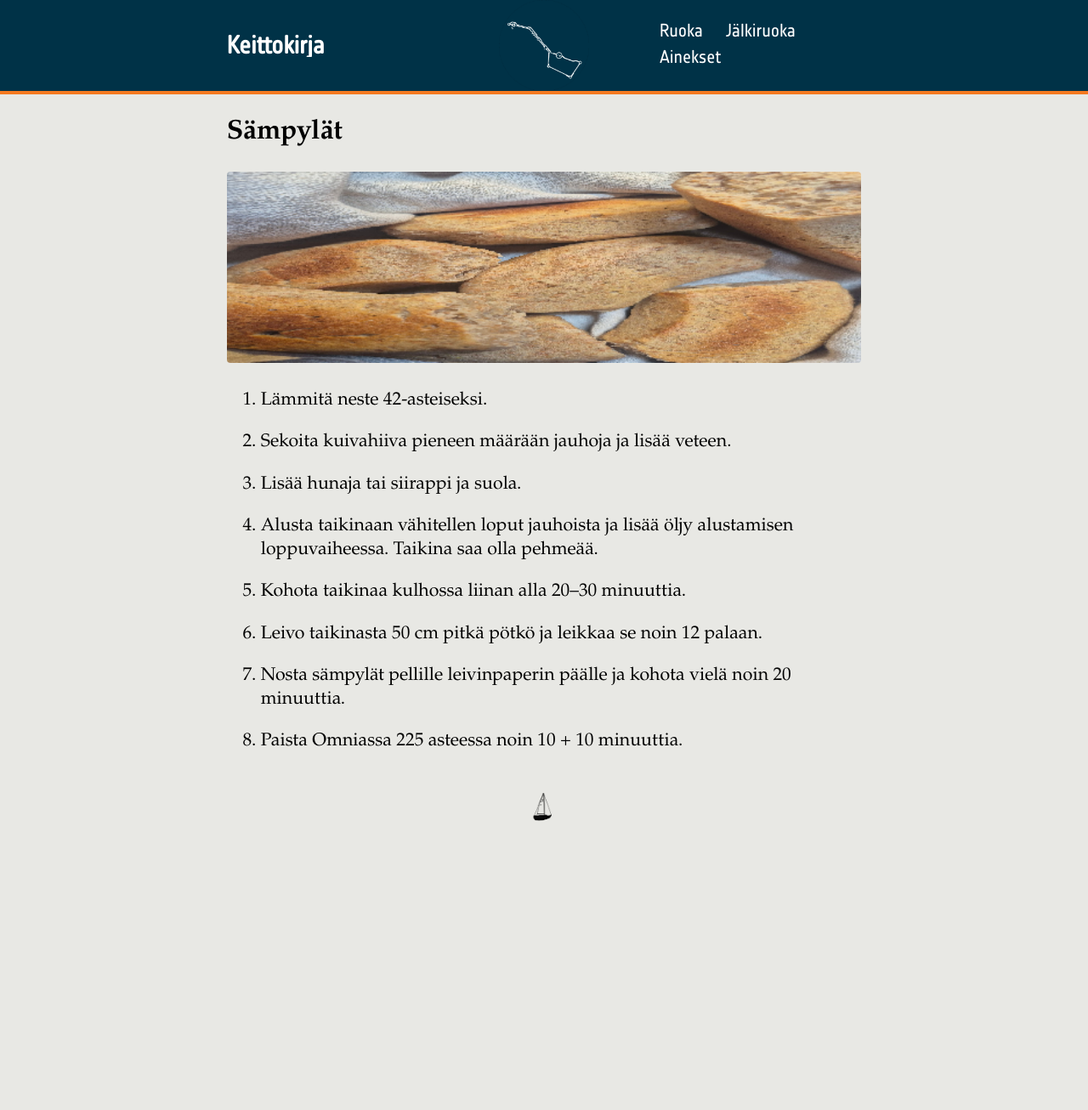
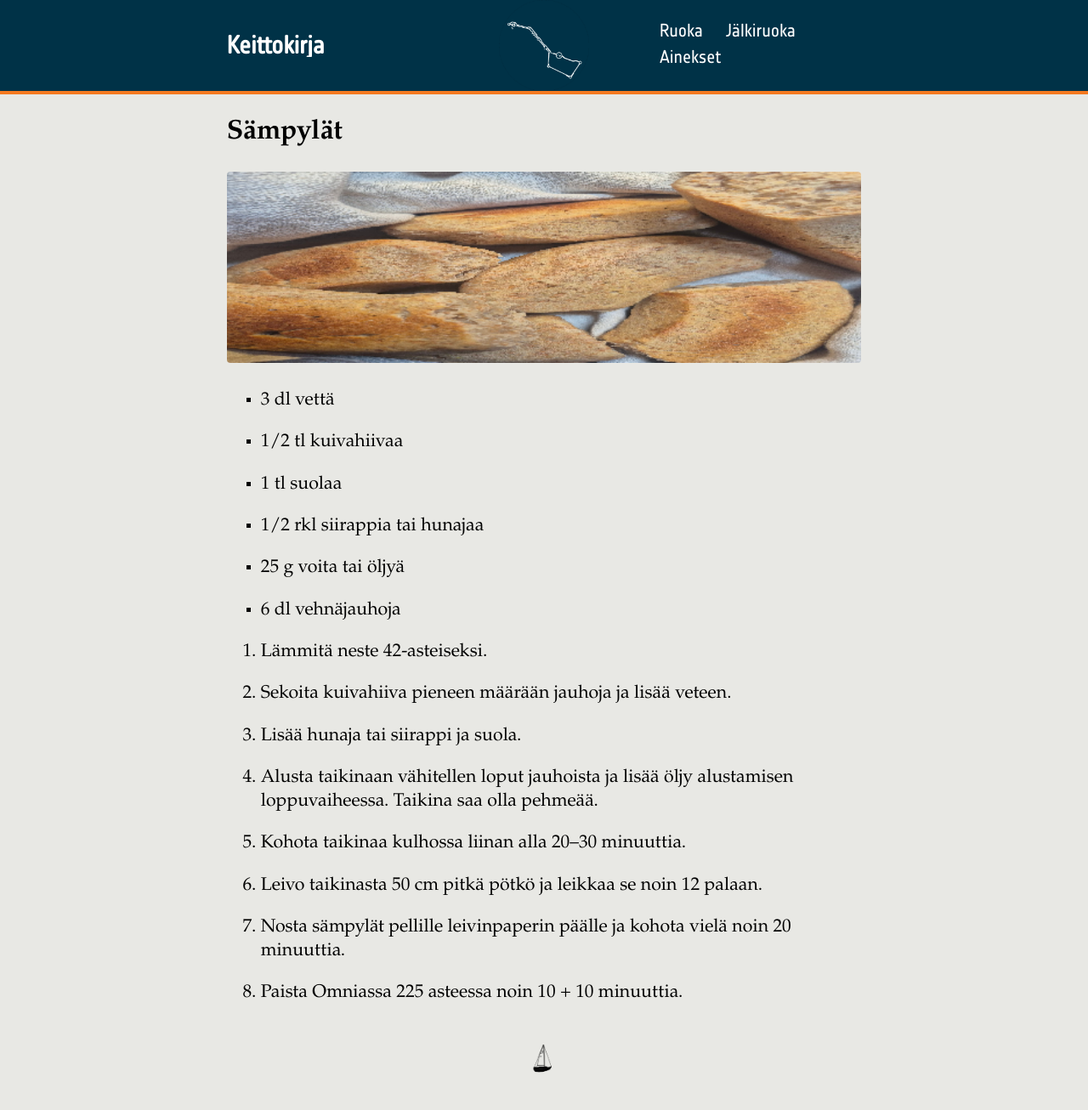
Before and after one commit to meri-imperiumi/cookbook, a Jekyll site: the page built from _recipes/breadrolls.md, in a window 1280 px wide. Shown: the whole page at 85% size. Built offline with Jekyll 4.4.1, drawn with Linux system fonts in a browser that asks for light colours; before the commit the page ends 1010 px from its top, so only the background shows below that.

Commit message:
Minor edits

```diff
--- a/_recipes/breadrolls.md
+++ b/_recipes/breadrolls.md
@@ -4,6 +4,13 @@ category: bread
 title: Sämpylät
 ---
 ![](../files/breadrolls.png)
+
+ - [ ] 3 dl vettä
+ - [ ] 1/2 tl kuivahiivaa
+ - [ ] 1 tl suolaa
+ - [ ] 1/2 rkl siirappia tai hunajaa
+ - [ ] 25 g voita tai öljyä
+ - [ ] 6 dl vehnäjauhoja
 
 1. Lämmitä neste 42-asteiseksi.
 2. Sekoita kuivahiiva pieneen määrään jauhoja ja lisää veteen.
```
Also changed, not shown: _recipes/couscous-salad.md (+1 -1 lines), _recipes/navy-bean-soup.md (+2 -0 lines), _recipes/gazpacho.md (line endings or trailing spaces).
